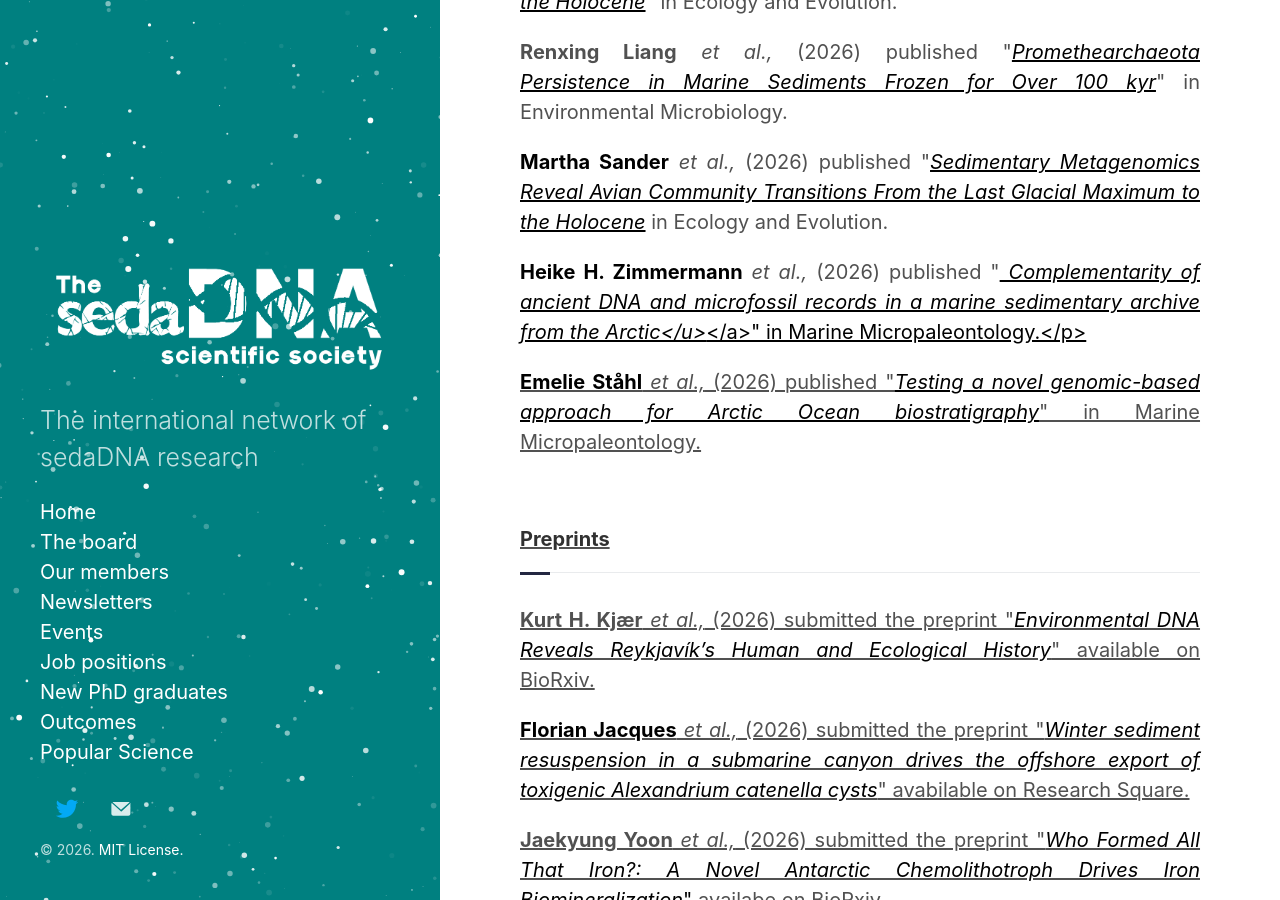
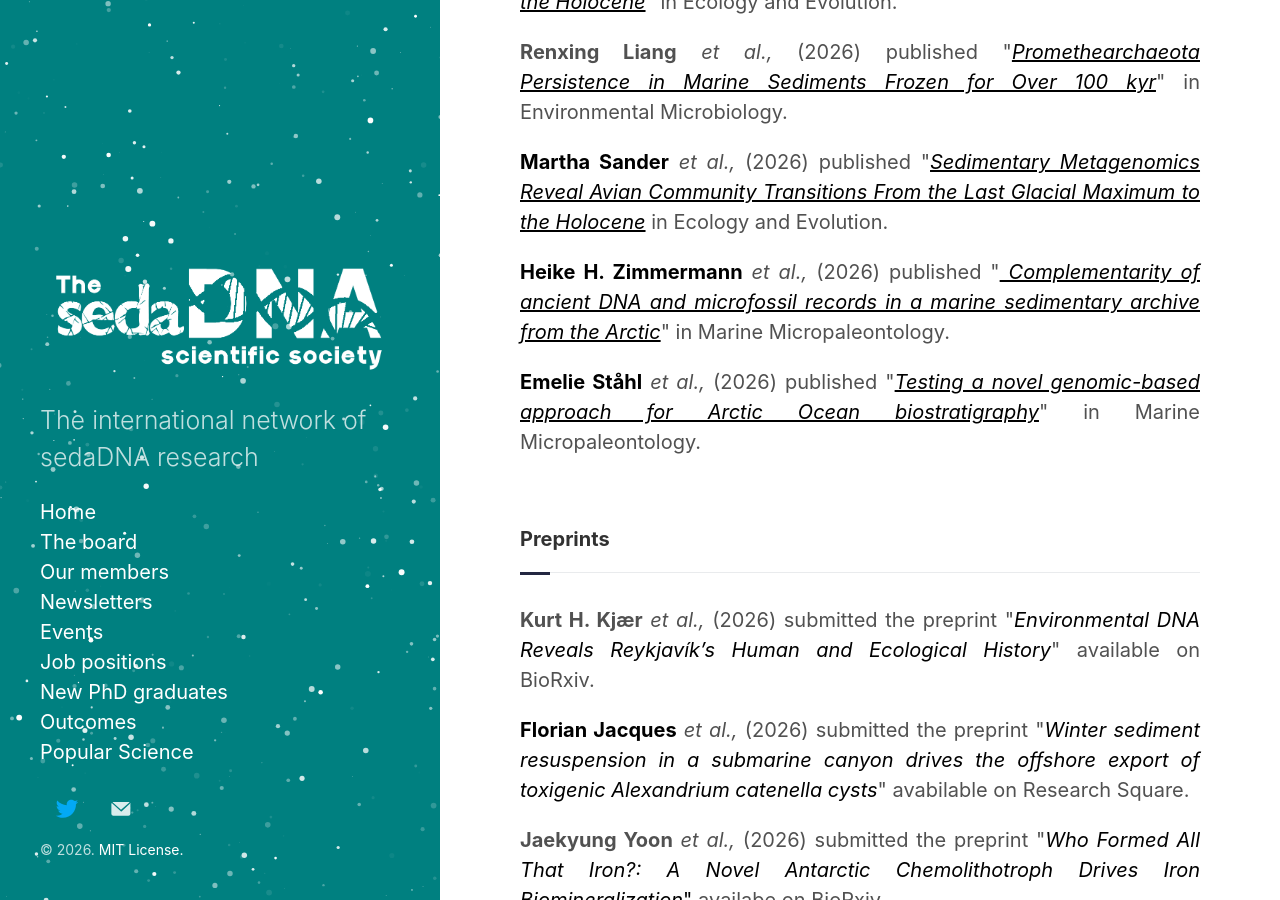
Before and after one commit to sedadna/sedadna.github.io, a Jekyll site: the page built from category/news/26-04.md, in a window 1280 px wide and 900 px high, scrolled down 1195 px. Built offline with Jekyll 4.4.1, drawn with Linux system fonts in a browser that asks for light colours.

Commit message:
Fix formatting

```diff
--- a/category/news/26-04.md
+++ b/category/news/26-04.md
@@ -38,7 +38,7 @@ title: April 2026 Newsletter
 
 <p><a href="https://www.researchgate.net/profile/Martha-Sander-3/research" target="_blank"><b>Martha Sander</b></a><i> et al.,</i> (2026) published "<a href="https://onlinelibrary.wiley.com/doi/full/10.1002/ece3.72064" target="_blank"><i><u>Sedimentary Metagenomics Reveal Avian Community Transitions From the Last Glacial Maximum to the Holocene</u></i></a> in Ecology and Evolution.</p>
 
-<p><a href="https://www.researchgate.net/profile/Heike-Zimmermann-4" target="_blank"><b>Heike H. Zimmermann</b></a><i> et al.,</i> (2026) published "<a href="https://www.sciencedirect.com/science/article/pii/S0377839826000344#aep-article-footnote-id1" target="_blank"><u><i> Complementarity of ancient DNA and microfossil records in a marine sedimentary archive from the Arctic</u></i></a>" in Marine Micropaleontology.</p>
+<p><a href="https://www.researchgate.net/profile/Heike-Zimmermann-4" target="_blank"><b>Heike H. Zimmermann</b></a><i> et al.,</i> (2026) published "<a href="https://www.sciencedirect.com/science/article/pii/S0377839826000344#aep-article-footnote-id1" target="_blank"><u><i> Complementarity of ancient DNA and microfossil records in a marine sedimentary archive from the Arctic</i></u></a>" in Marine Micropaleontology.</p>
 
 <p><a href="https://www.researchgate.net/profile/Emelie-Stahl/research" target="_blank"><b>Emelie Ståhl</b></a><i> et al.,</i> (2026) published "<a href="https://www.sciencedirect.com/science/article/pii/S0377839826000320" target="_blank"><u><i>Testing a novel genomic-based approach for Arctic Ocean biostratigraphy</i></u></a>" in Marine Micropaleontology.</p>
 <br>
```
